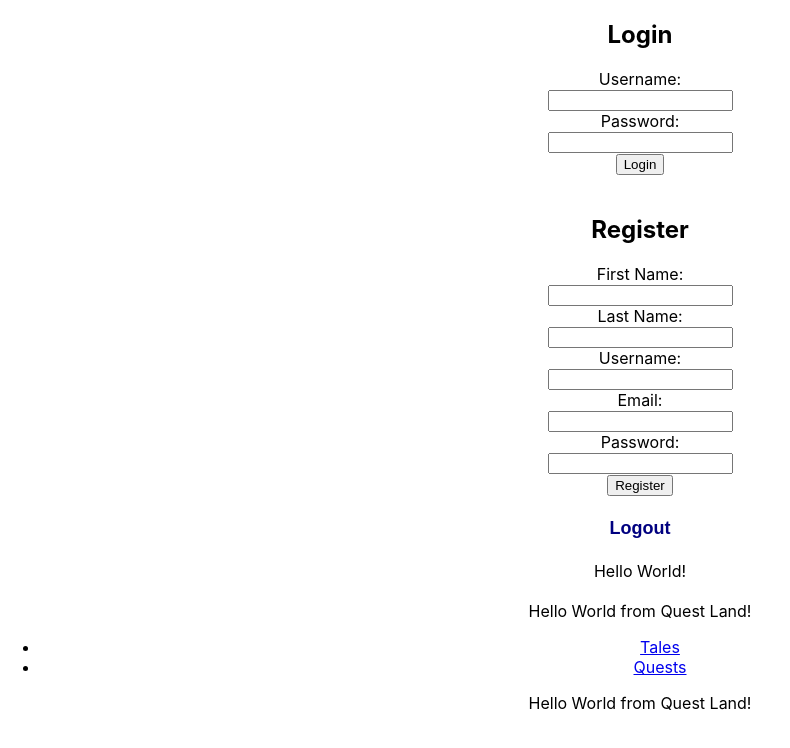
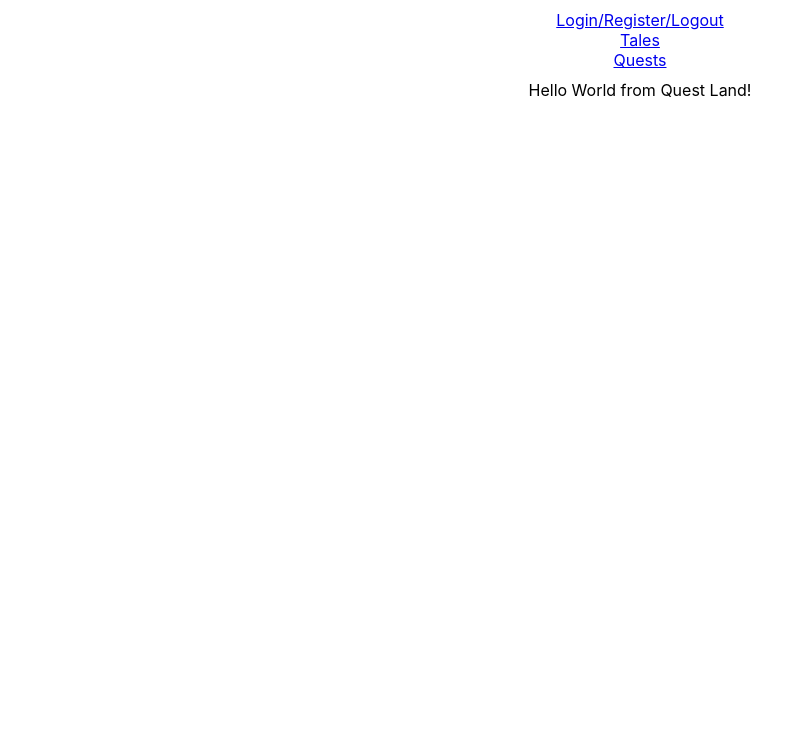
Before and after one commit to gineakanoe/TaleQuest-client, a React (Create React App) app: page /quests in a window 1280 px wide. Shown: the top 748 px of the page, without its empty margins (0-790 px from the left). Built offline with nearby package versions, Linux system fonts and the light colour scheme.

Commit message:
did some configuring with the sidebar so now all the components route with the links instead of all being on the App file

```diff
--- a/src/App.tsx
+++ b/src/App.tsx
@@ -1,20 +1,15 @@
 import React from 'react';
 import {BrowserRouter as Router} from 'react-router-dom';
 import './App.css';
-import Sidebar from './components/Router/Sidebar';
-import Auth from './components/Auth/Auth';
-import Tales from './components/Tales/Tales';
-import Quests from './components/Quests/Quests';
+import Sidebar from './components/Site/Sidebar';
+// import Auth from './components/Auth/Auth';
+// import Tales from './components/Tales/Tales';
+// import Quests from './components/Quests/Quests';
 
 const App: React.FunctionComponent = () => {
 
     return (
         <div className="App">
-            <Auth />
-            <br />
-            <Tales />
-            <br/>
-            <Quests />
             <Router>
                 <Sidebar />
             </Router>
--- a/src/components/Router/Sidebar.tsx
+++ b/src/components/Site/Sidebar.tsx
@@ -1,20 +1,24 @@
 import React from 'react';
 import {Route, Link, Routes} from 'react-router-dom';
+import './site.css';
 import Quests from "../Quests/Quests";
 import Tales from "../Tales/Tales";
+import Auth from '../Auth/Auth';
 
 const Sidebar: React.FunctionComponent = () => {
 
     return(
         <div className='sidebar'>
             <div>
-                <ul>
+                <ul id='sidebarUl'>
+                    <li><Link to='/auth'>Login/Register/Logout</Link></li>
                     <li><Link to='/tales'>Tales</Link></li>
                     <li><Link to='quests'>Quests</Link></li>
                 </ul>
             </div>
             <div>
                 <Routes>
+                    <Route path='/auth' element={<Auth />} />
                     <Route path='/tales' element={<Tales />} />
                     <Route path='/quests' element={<Quests />} />
                 </Routes>
--- /dev/null
+++ b/src/components/Site/site.css
@@ -0,0 +1,5 @@
+#sidebarUl {
+    padding: 0;
+    margin: 10px;
+    list-style: none;
+}
```
